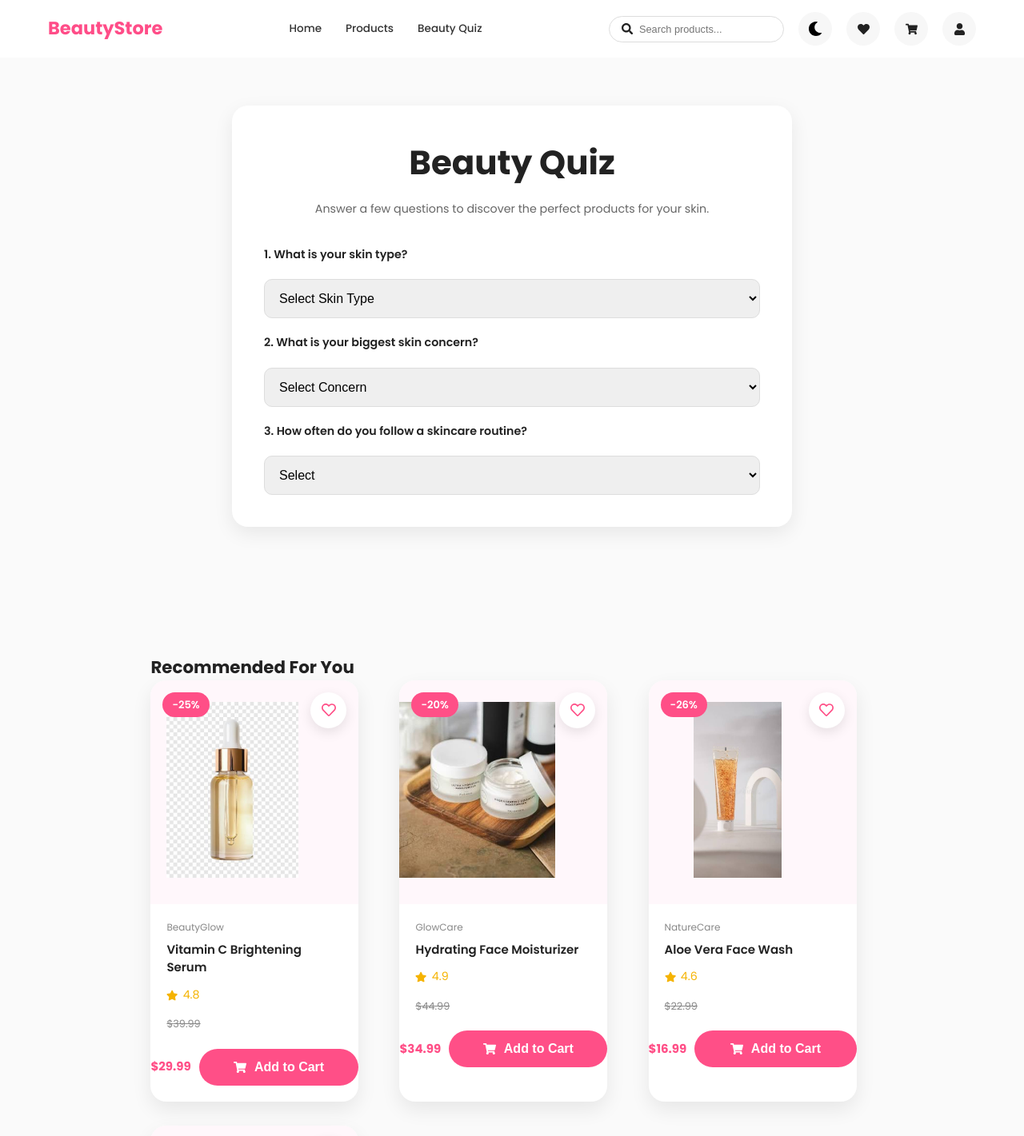
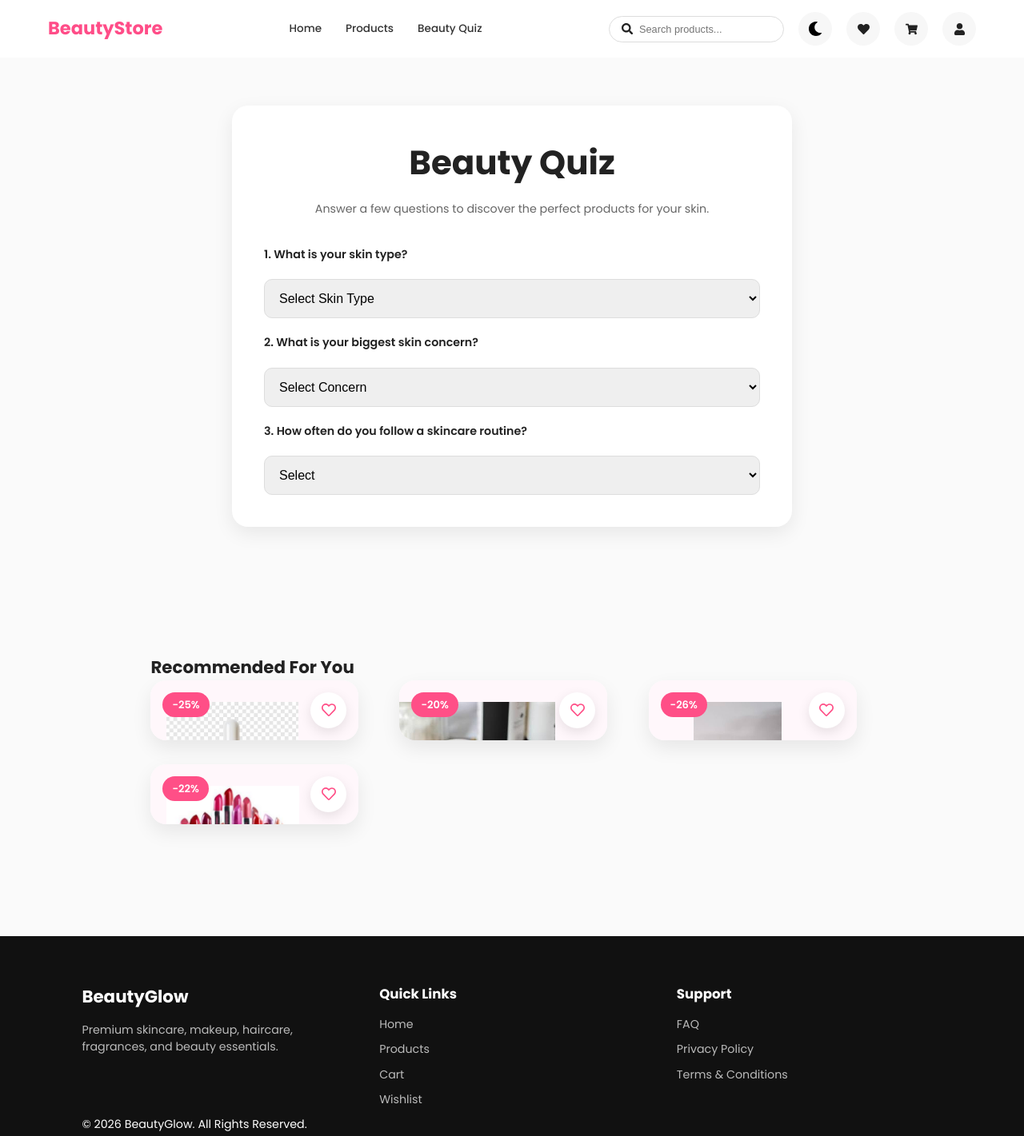
Before and after one commit to Gouthami101198/BeautyStore, a React (Vite) app: page /beauty-quiz in a window 1280 px wide. Shown: the top 1421 px of the page at 80% size. Built offline with nearby package versions, Linux system fonts and the light colour scheme.

Commit message:
Add height to recommend-grid class

```diff
--- a/src/components/Recommendation/Recommendation.css
+++ b/src/components/Recommendation/Recommendation.css
@@ -6,4 +6,5 @@
     display:grid;
     grid-template-columns:repeat(auto-fit,minmax(260px,1fr));
     gap:30px;
+     height: 180px;
 }
```
